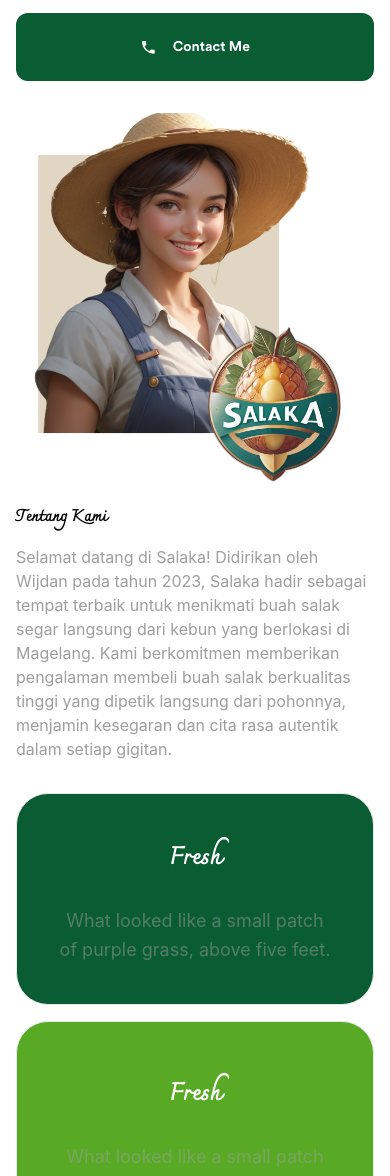
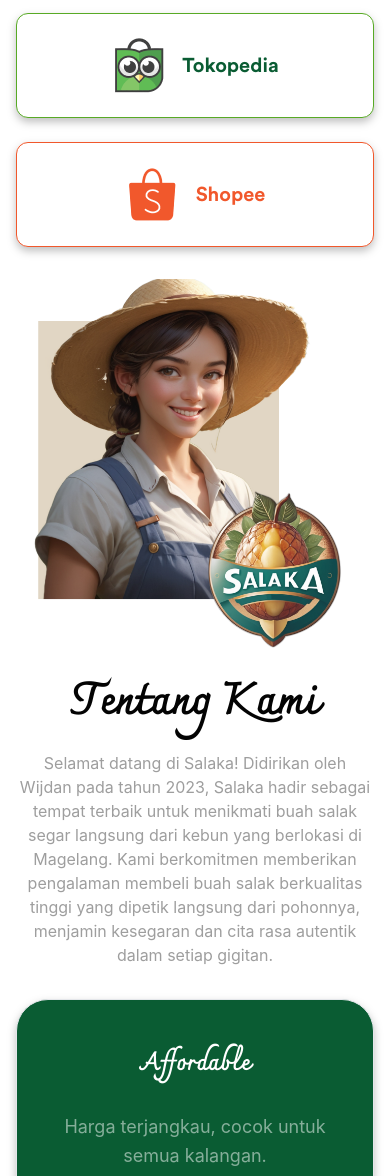
Before and after one commit to arneyva/PortofolioNov, a website: page src/index.html in a window 390 px wide. Shown: the part 824-2000 px from the top of the page. Drawn offline with nearby package versions, Linux system fonts and the light colour scheme.

Commit message:
update responsive

```diff
--- a/src/index.html
+++ b/src/index.html
@@ -78,17 +78,23 @@
                         Kaki Gunung Merapi,
                         menghadirkan rasa yang manis, gurih,
                         renyah, dan fresh yang cocok untuk makanan penutup atau cemilan di rumah anda.</p>
-                    <div class="flex flex-col md:flex-row justify-center lg:justify-start gap-6 font-circular">
-                        <button
-                            class="justify-center items-center z-10 flex gap-2 py-6 px-8 bg-ijo rounded-xl text-sm font-bold text-white">
-                            <svg xmlns="http://www.w3.org/2000/svg" width="1.2em" height="1.2em" viewBox="0 0 24 24">
-                                <path fill="white"
-                                    d="M6.62 10.79c1.44 2.83 3.76 5.14 6.59 6.59l2.2-2.2c.27-.27.67-.36 1.02-.24c1.12.37 2.33.57 3.57.57c.55 0 1 .45 1 1V20c0 .55-.45 1-1 1c-9.39 0-17-7.61-17-17c0-.55.45-1 1-1h3.5c.55 0 1 .45 1 1c0 1.25.2 2.45.57 3.57c.11.35.03.74-.25 1.02z">
-                                </path>
-                            </svg>
-                            <a href="mailto:mohamadwijdanarif@gmail.com"></a>Contact Me
-                        </button>
-                        </a>
+                    <div class="flex flex-col md:flex-row justify-center lg:justify-start gap-6">
+                        <div class="flex flex-col md:flex-row justify-center lg:justify-start gap-6 font-circular ">
+                            <button
+                                class="justify-center items-center z-10 flex gap-2 py-6 px-8 bg-white rounded-xl text-xl font-bold text-ijo drop-shadow-myshadow border border-ijonom">
+                               <img src="../public/assets/tokped.png" alt="">
+                                <a href="mailto:mohamadwijdanarif@gmail.com"></a>Tokopedia
+                            </button>
+                            </a>
+                        </div>
+                        <div class="flex flex-col md:flex-row justify-center lg:justify-start gap-6 font-circular ">
+                            <button
+                                class="justify-center items-center z-10 flex gap-2 py-6 px-8 bg-white rounded-xl text-xl font-bold text-oren drop-shadow-myshadow border border-oren">
+                               <img src="../public/assets/sopi.png" alt="">
+                                <a href="mailto:mohamadwijdanarif@gmail.com"></a>Shopee
+                            </button>
+                            </a>
+                        </div>
                     </div>
                 </div>
             </div>
@@ -107,8 +113,11 @@
             </div>
             <div class="col-span-12 lg:col-span-7">
                 <div class="mb-8">
-                    <h1 class="font-charmonman lg:text-[69px] font-bold mb-4">Tentang Kami</h1>
-                    <p class="text-grey font-inter mb-4">Selamat datang di Salaka! Didirikan oleh Wijdan pada tahun
+                    <h1
+                        class="font-charmonman lg:text-[69px] text-[43px] md:text-[53px] font-bold mb-4 text-center lg:text-start">
+                        Tentang Kami</h1>
+                    <p class="text-grey font-inter mb-4 text-center lg:text-start">Selamat datang di Salaka! Didirikan
+                        oleh Wijdan pada tahun
                         2023, Salaka hadir sebagai tempat
                         terbaik untuk menikmati buah salak segar langsung dari kebun yang berlokasi di Magelang. Kami
                         berkomitmen memberikan pengalaman membeli buah salak berkualitas tinggi yang dipetik langsung
@@ -119,10 +128,10 @@
                         class="flex justify-center gap-2 flex-col items-center rounded-[32px] border lg:p-8 p-10 bg-ijo drop-shadow-myshadow ">
                         <div><img src="../public/assets/services1.svg" alt=""></div>
                         <div class="flex gap-8 flex-col">
-                            <h2 class="font-bold text-white text-2xl text-center font-charmonman">Fresh
+                            <h2 class="font-bold text-white text-2xl text-center font-charmonman">Affordable
                             </h2>
-                            <p class="font-inter text-lg leading-relaxed text-grey opacity-50 text-center">What looked
-                                like a small patch of purple grass, above five feet.</p>
+                            <p class="font-inter text-lg leading-relaxed text-white opacity-50 text-center">Harga
+                                terjangkau, cocok untuk semua kalangan.</p>
                         </div>
                     </div>
                     <div
@@ -131,18 +140,19 @@
                         <div class="flex gap-8 flex-col">
                             <h2 class="font-bold text-white text-2xl text-center font-charmonman">Fresh
                             </h2>
-                            <p class="font-inter text-lg leading-relaxed text-grey opacity-50 text-center">What looked
-                                like a small patch of purple grass, above five feet.</p>
+                            <p class="font-inter text-lg leading-relaxed text-white opacity-50 text-center">Dipetik
+                                langsung ketika ada orderan, menjaga kualitas buah tetap fresh hingga ketangan konsumen.
+                            </p>
                         </div>
                     </div>
                     <div
                         class="flex justify-center gap-4 flex-col items-center rounded-[32px] border lg:p-8 p-10 bg-coklit drop-shadow-myshadow ">
                         <div><img src="../public/assets/services1.svg" alt=""></div>
                         <div class="flex gap-8 flex-col">
-                            <h2 class="font-bold text-white text-2xl text-center font-charmonman">Fresh
+                            <h2 class="font-bold text-white text-2xl text-center font-charmonman">Sweet
                             </h2>
-                            <p class="font-inter text-lg leading-relaxed text-grey opacity-50 text-center">What looked
-                                like a small patch of purple grass, above five feet.</p>
+                            <p class="font-inter text-lg leading-relaxed text-white opacity-50 text-center">Rasa manis
+                                dan gurih, kombinasi sempurna untuk menikmati buah salak.</p>
                         </div>
                     </div>
                 </div>
--- a/tailwind.config.js
+++ b/tailwind.config.js
@@ -3,19 +3,23 @@ module.exports = {
   content: ["./src/**/*.{html,js}"],
   theme: {
     extend: {
-      fontFamily:{
-        cyborg:["Cyborg"],
-        circular:["Circular Std"],
-        charmonman:["Charmonman Regular"],
+      fontFamily: {
+        cyborg: ["Cyborg"],
+        circular: ["Circular Std"],
+        charmonman: ["Charmonman Regular"],
       },
       colors: {
         ijo: "#0A5C33",
         ijonom: "#58AA25",
         grey: "#9E9E9E",
         coklit: "#8B644E",
-
+        oren: "#F1582C",
+      },
+      dropShadow: {
+        myshadow: ["0px 4px 4px rgba(0, 0, 0, 0.25)"],
+        "xl-shadow": [" 0px 41px 89px 0px #0000001A"],
       },
     },
   },
   plugins: [],
-}
+};
```
Also changed, not shown: public/assets/shopi.png (added), public/assets/sopi.png (added), public/assets/tokoped.png (added), public/assets/tokped.png (added), public/assets/tokped2.png (added), src/output.css.
